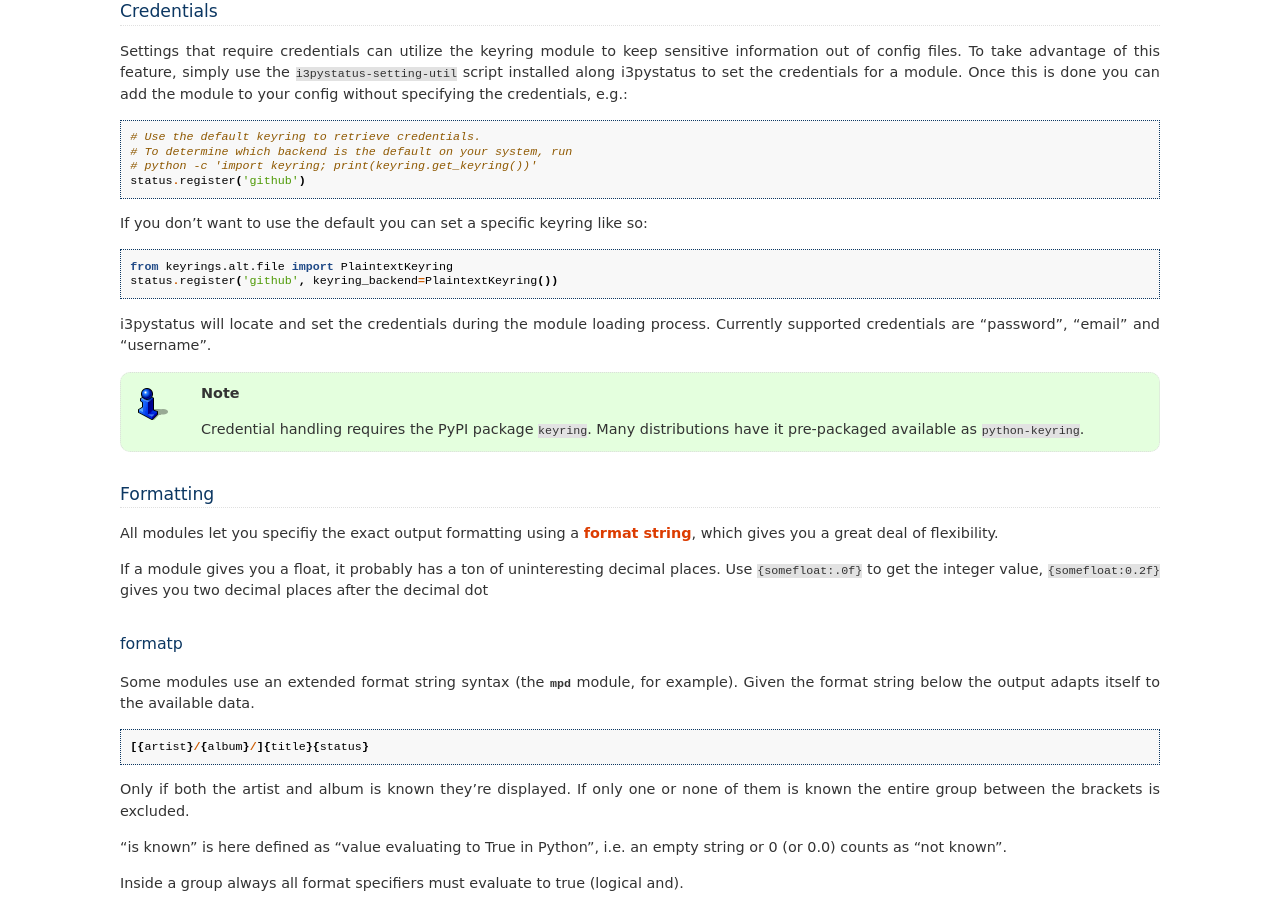
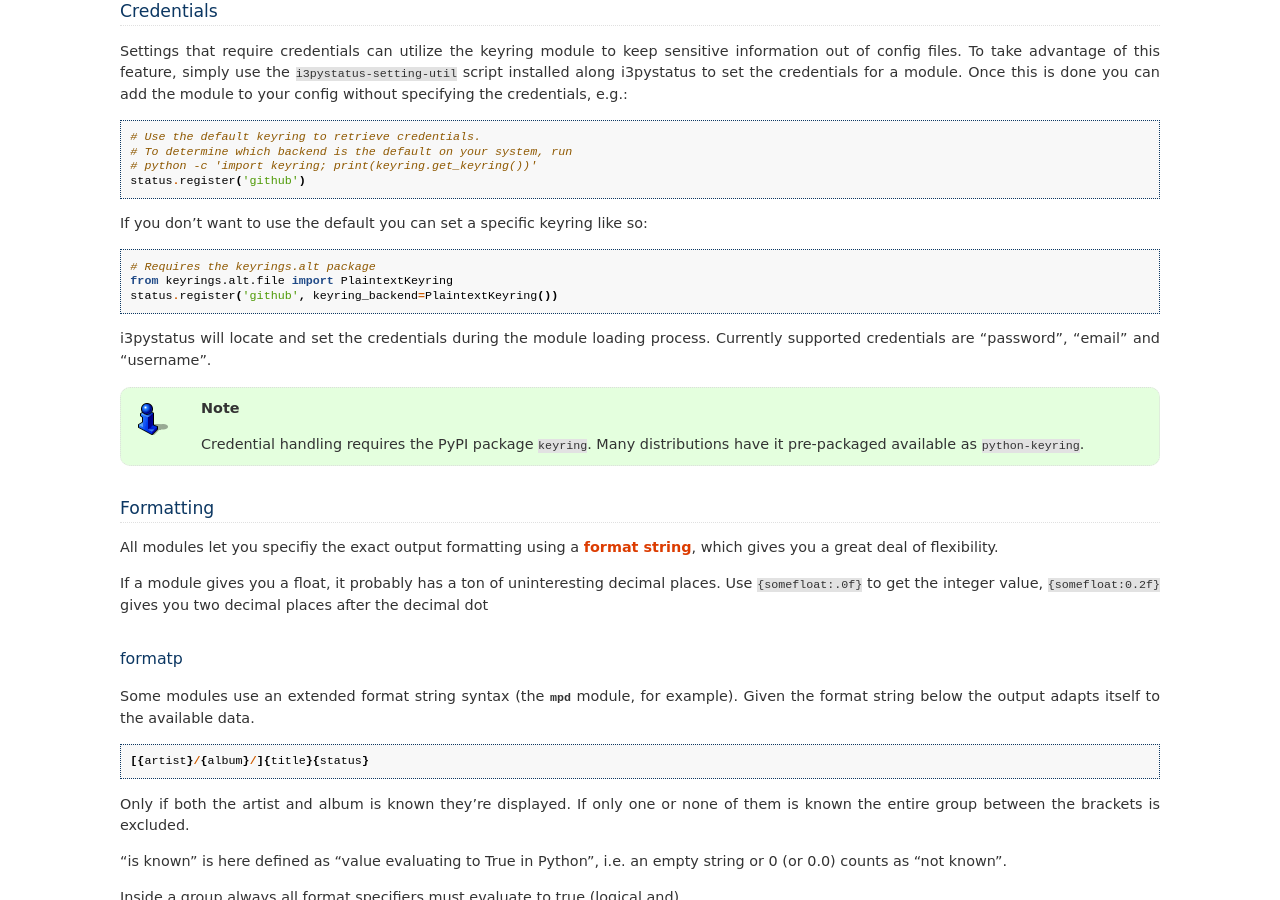
Before and after one commit to enkore/i3pystatus, a Sphinx documentation site: the page built from docs/configuration.rst, in a window 1280 px wide and 900 px high, scrolled down 1996 px. Built offline with Sphinx 7.4.7, drawn with Linux system fonts in a browser that asks for light colours.

Commit message:
Document that the keyring example requires the keyrings.alt package.

```diff
--- a/docs/configuration.rst
+++ b/docs/configuration.rst
@@ -146,6 +146,7 @@ If you don't want to use the default you can set a specific keyring like so:
 
 .. code:: python
 
+    # Requires the keyrings.alt package
     from keyrings.alt.file import PlaintextKeyring
     status.register('github', keyring_backend=PlaintextKeyring())
 
```
